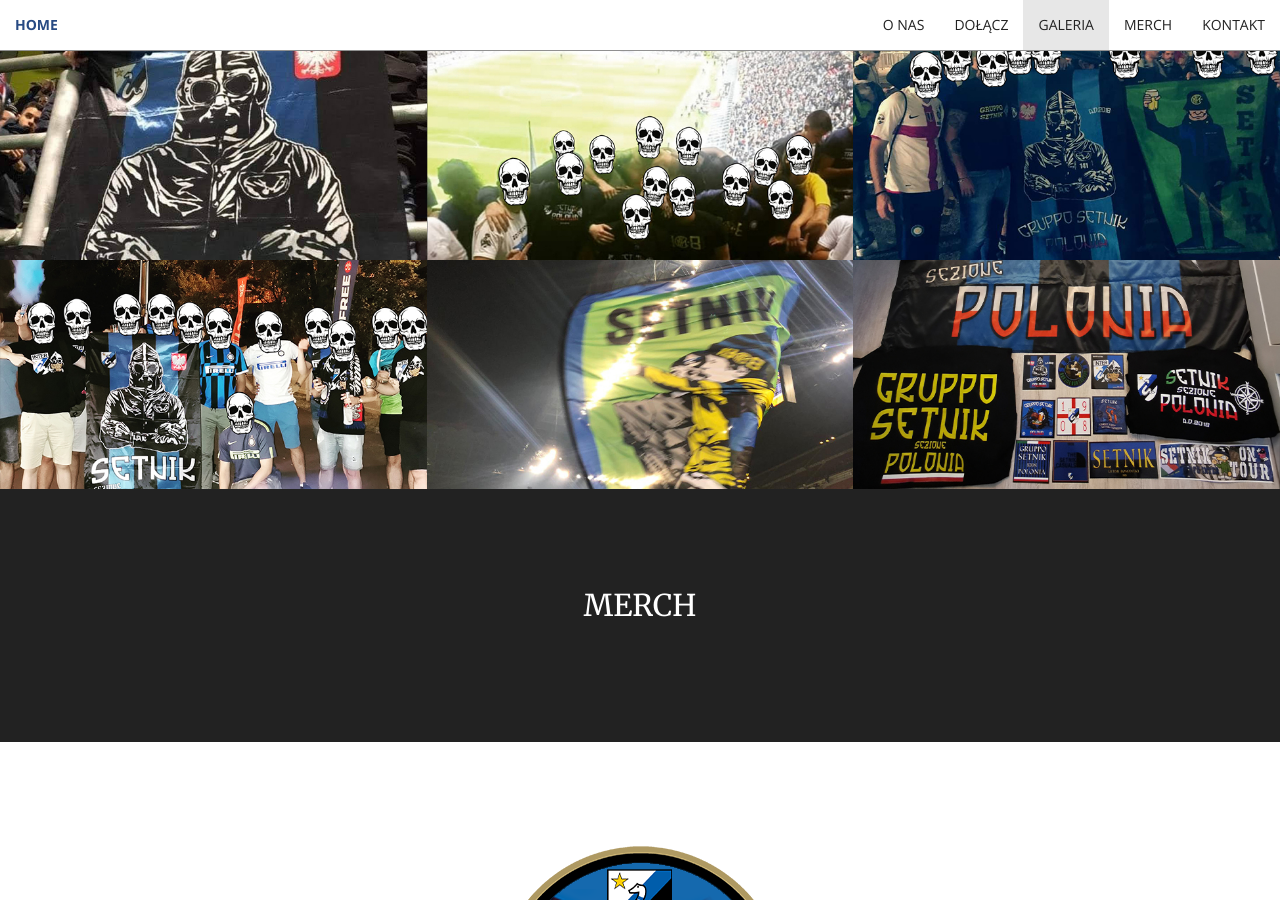
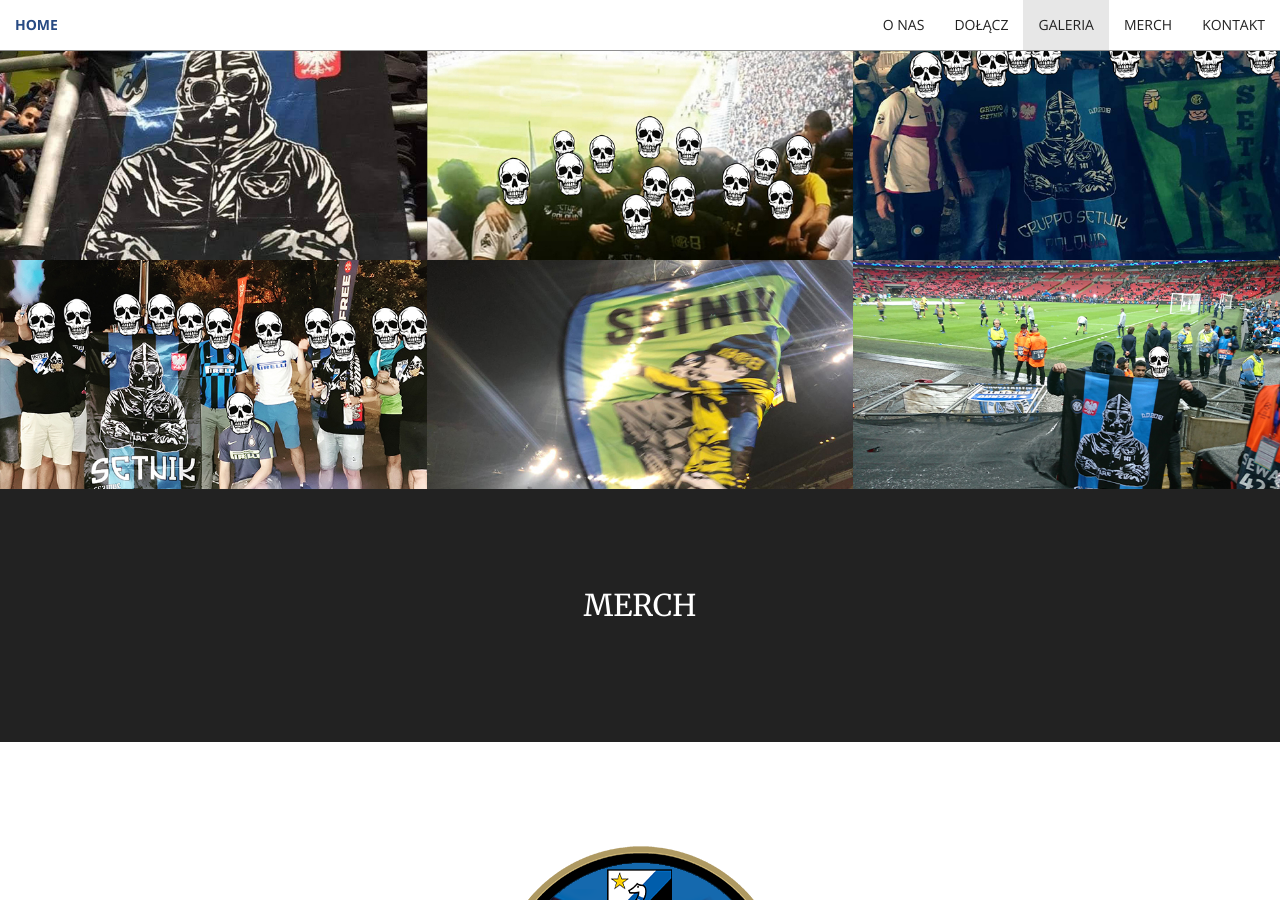
Before and after one commit to SetnikPolonia/setnikpolonia.github.io, a Jekyll site: the page built from index.html, in a window 1280 px wide and 900 px high, scrolled down 2709 px. Built offline with Jekyll 4.4.1, drawn with Linux system fonts in a browser that asks for light colours.

Commit message:
Update portfolio.html

```diff
--- a/_includes/portfolio.html
+++ b/_includes/portfolio.html
@@ -63,7 +63,7 @@
             </div>
             <div class="col-lg-4 col-sm-6">
                 <div class="portfolio-box">
-                    <img src="img/gallery/6_mini.jpg" class="img-responsive" alt="">
+                    <img src="img/gallery/12_mini.jpg" class="img-responsive" alt="">
                     <div class="portfolio-box-caption">
                         <div class="portfolio-box-caption-content">
                             <div class="gallery-item-name">
```
